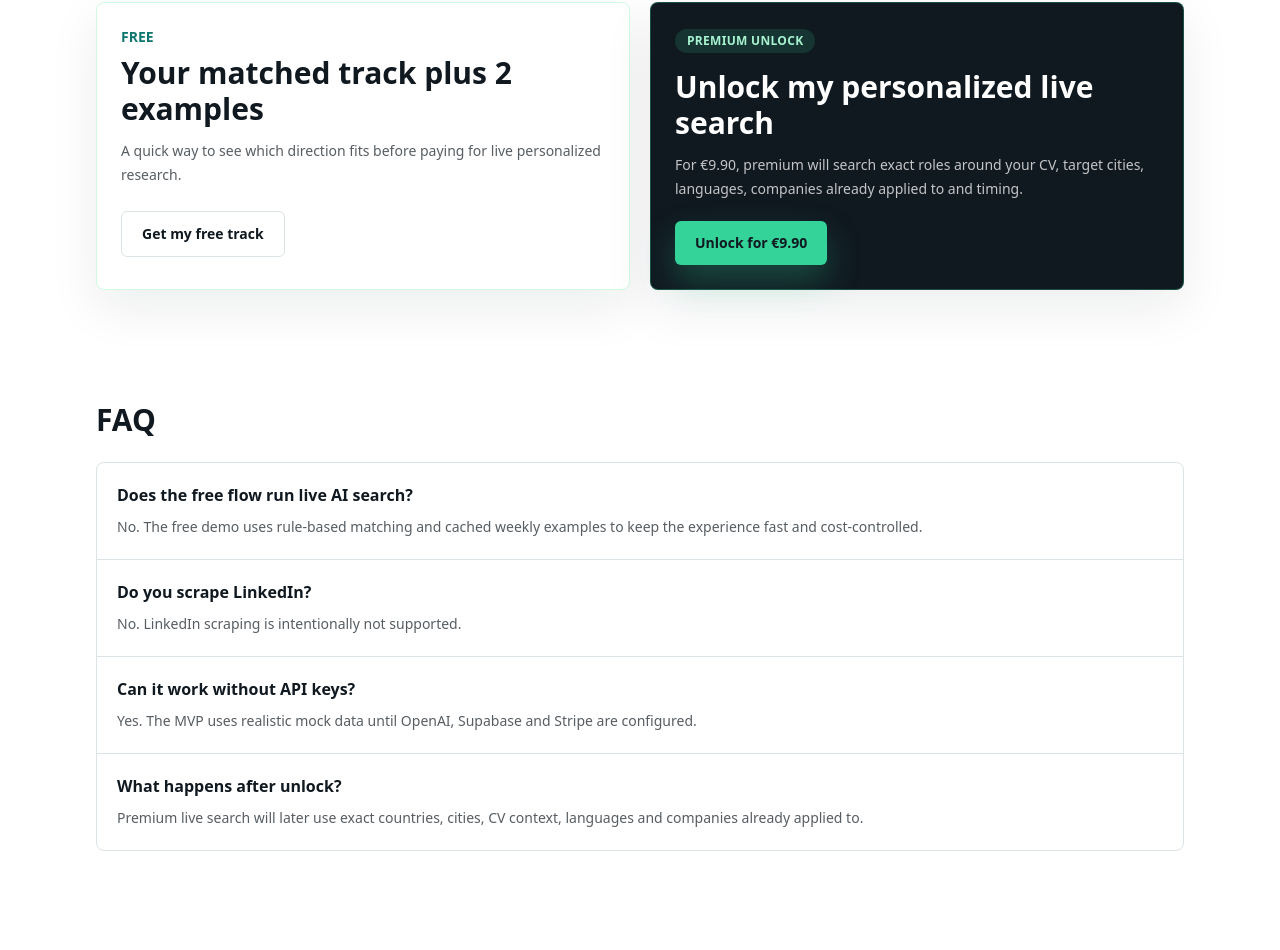
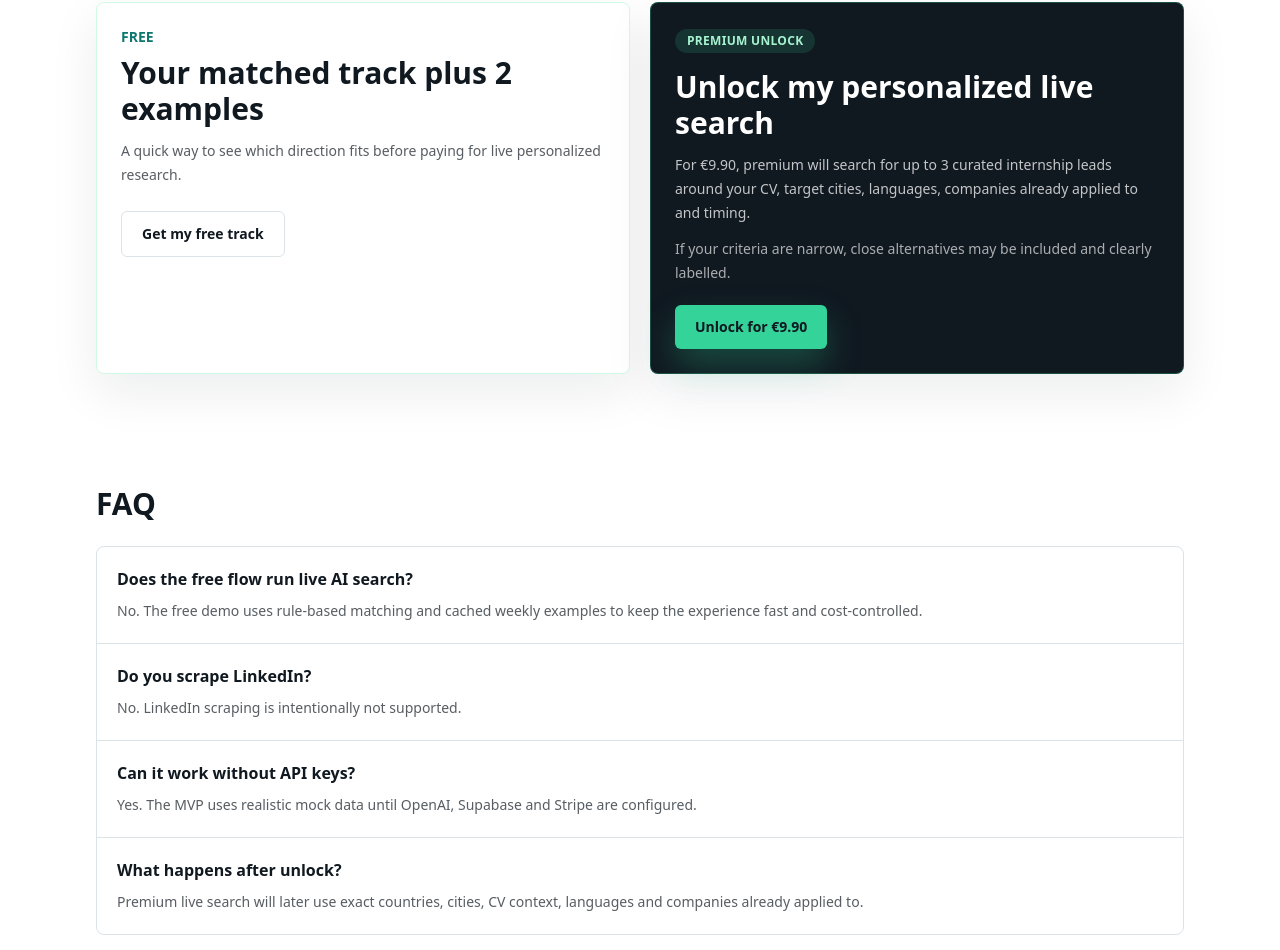
Before and after one commit to paulcuillerot-star/internshiphunter, a Next.js app: page / in a window 1280 px wide. Shown: the part 1403-2353 px from the top of the page. Built offline with nearby package versions, Linux system fonts and the light colour scheme.

Commit message:
Update premium CTA for three leads

```diff
--- a/components/PricingCTA.tsx
+++ b/components/PricingCTA.tsx
@@ -9,7 +9,10 @@ export function PricingCTA({ reportId, accessToken }: { reportId?: string; acces
       <p className="inline-flex rounded-full bg-emerald-400/15 px-3 py-1 text-xs font-bold uppercase tracking-wide text-emerald-200">Premium unlock</p>
       <h3 className="mt-4 text-3xl font-bold">Unlock my personalized live search</h3>
       <p className="mt-3 text-sm leading-6 text-white/75">
-        For €9.90, premium will search exact roles around your CV, target cities, languages, companies already applied to and timing.
+        For €9.90, premium will search for up to 3 curated internship leads around your CV, target cities, languages, companies already applied to and timing.
+      </p>
+      <p className="mt-3 text-sm leading-6 text-white/65">
+        If your criteria are narrow, close alternatives may be included and clearly labelled.
       </p>
       <Link href={href} className="mt-5 inline-flex rounded-md bg-emerald-400 px-5 py-3 text-sm font-bold text-ink shadow-[0_16px_35px_rgba(52,211,153,0.28)] transition hover:bg-emerald-300">
         Unlock for €9.90
```
